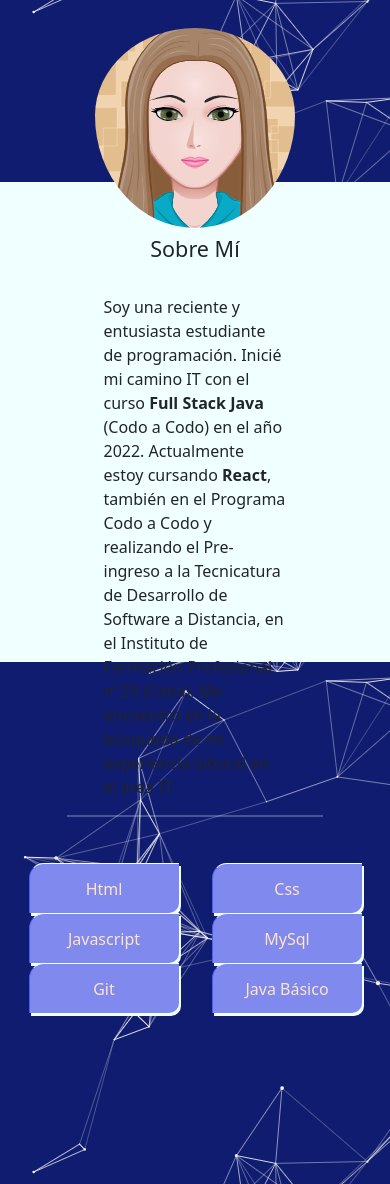
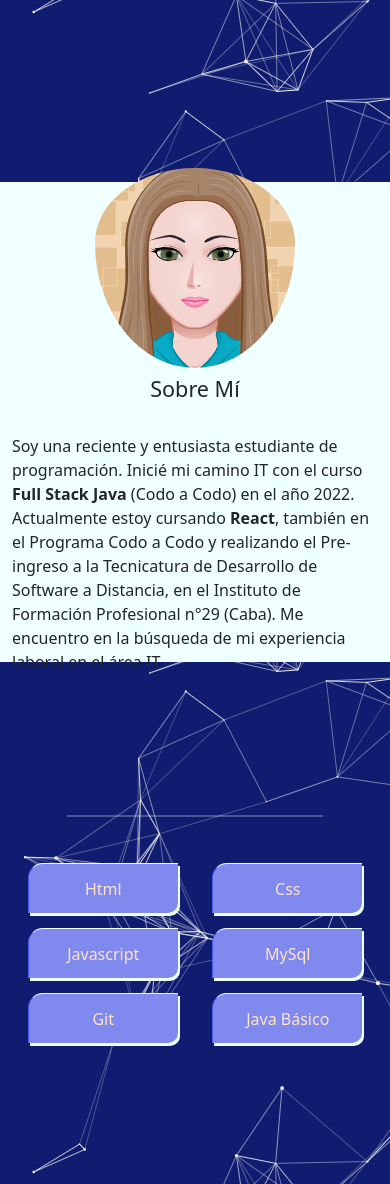
Before and after one commit to ClaaroNutri/Profile, a plain HTML site: page index.html in a window 390 px wide. Shown: the part 485-1669 px from the top of the page. Drawn offline with nearby package versions, Linux system fonts and the light colour scheme.

Commit message:
responsive

```diff
--- a/estilos.css
+++ b/estilos.css
@@ -75,6 +75,7 @@ h3 {text-shadow: 2px 3px #707070;}
 
 .sobreMi {margin-top: 25px;
     margin-bottom: 25px;
+    width: 50%;
 }
 
 h4:hover {
@@ -235,7 +236,30 @@ h5 {color: azure;
     background-image: url(imagenes/cool-background\ \(1\).png);
 }
 
-@media (max-widht:460px){
+@media (max-width:460px){
+    .sobreMi {width: 100%;
+        padding-bottom: 440px;
+        margin-bottom: 35px;
+    }
+}
 
-    .sobreMi~ p {width: 100%;}
+@media (max-width:460px){
+
+    .barra {max-width: 50%;
+        column-gap: 17px;
+    }
 }
+
+@media (max-width:460px){
+    .avatar {max-width: 70%;
+        margin-top: 440px;
+        padding-top: 50px;
+
+}
+}
+
+@media (max-width:460px){
+    .skills {column-gap: 3px;
+        row-gap:15px;
+    }
+}
--- a/index.html
+++ b/index.html
@@ -26,15 +26,15 @@
 
             <div class="row mt-3 justify-content-end barra fixed-top" id="barra">
 
-              <div class="col-2 col-sm2">
+              <div class="col-2 col-sm2 md-2">
                 <a href="#avatar">Sobre Mí</a>
               </div>
 
-              <div class="col-2 col-sm-2">
+              <div class="col-2 col-sm-2 md-2">
                 <a href="#proyectos">Proyectos</a>
               </div>
 
-              <div class="col-2 col-sm-2">
+              <div class="col-2 col-sm-2 md-2">
                 <a href="#contacto">Contacto</a>
               </div>
 
@@ -60,9 +60,10 @@
         <img class="avatar" src="myAvatar.png" alt="avatar">
 
         <h4>Sobre Mí</h4>
-
-        <section class="sobreMi w-50">
-        <p>Soy una reciente y entusiasta estudiante de programación.
+        <div class="row">
+          <div class="col col-md-12 col-sm-12">
+        <section class="sobreMi">
+        <p id="about">Soy una reciente y entusiasta estudiante de programación.
           Inicié mi camino IT con el curso <strong>Full Stack Java</strong> (Codo a Codo) en el año 2022.
           Actualmente estoy cursando <strong>React</strong>, también en el Programa Codo a Codo y
           realizando el Pre-ingreso a la Tecnicatura de Desarrollo de Software a Distancia,
@@ -70,7 +71,8 @@
           Me encuentro en la búsqueda de mi experiencia laboral en el área IT.
         </p>
         </section>
-
+        </div>
+      </div>
       </div>
 
       <div class="container habilidades">
```
